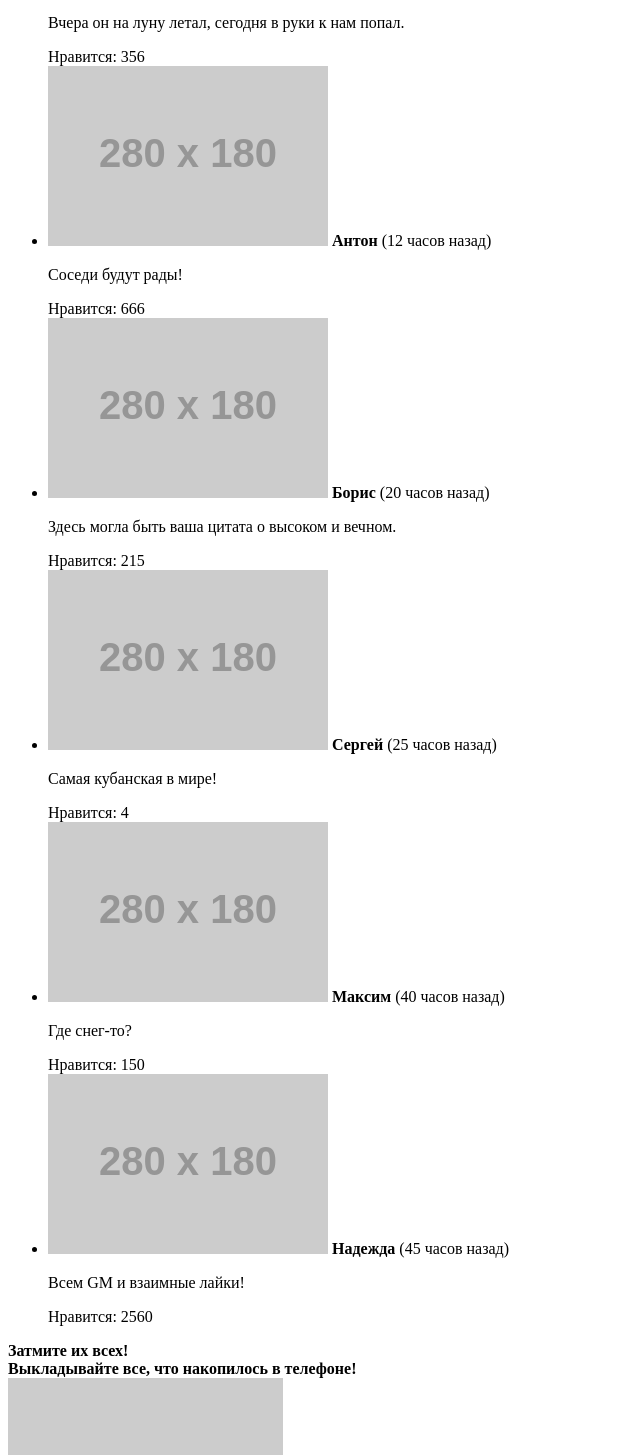
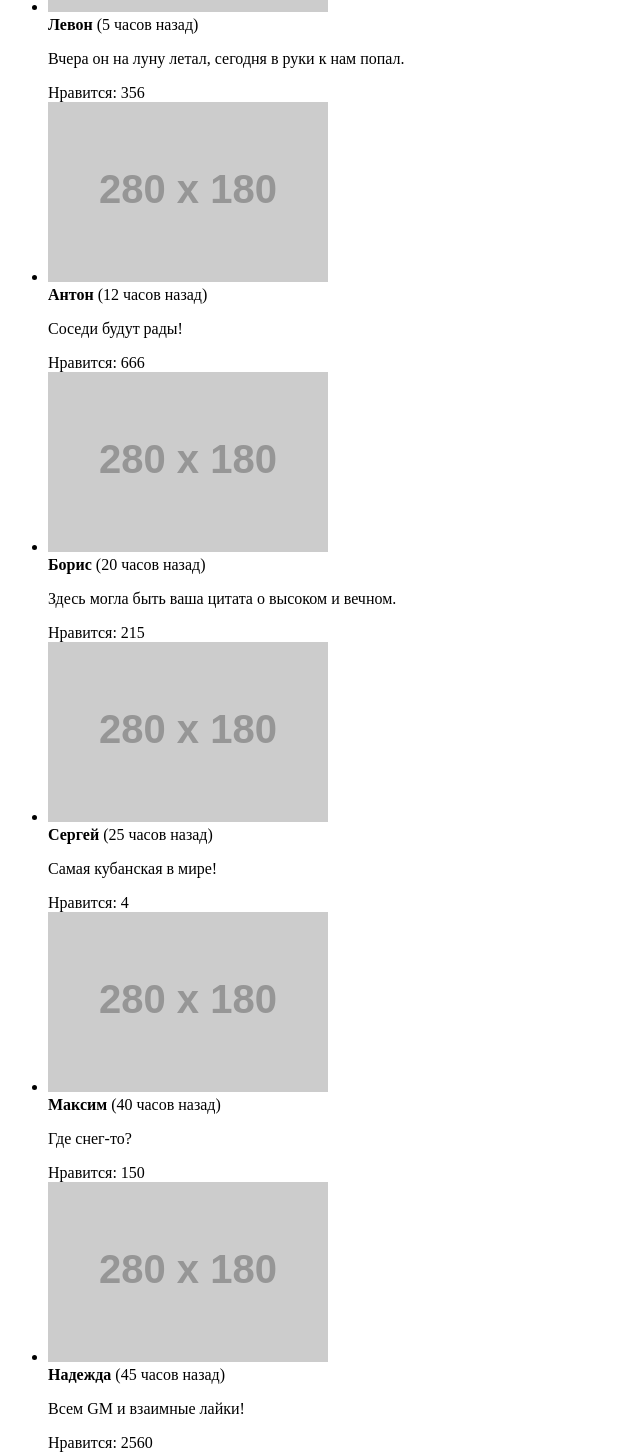
Before and after one commit to emilyms/670027-pink-18, a website: page source/photo.html in a window 1280 px wide. Shown: the part 647-2102 px from the top of the page, without its empty margins (0-640 px from the left). Drawn offline with Linux system fonts and the light colour scheme; placeholder pictures from the web are drawn by us.

Commit message:
Правки к разметке

```diff
--- a/source/photo.html
+++ b/source/photo.html
@@ -32,57 +32,71 @@
       <section class="photo-gallery">
         <h1 class="photo-gallery__title">Фотографии пользователей</h1>
         <p class="photo-gallery__info">Взгляните на фотографии, которые выкладывают пользователи! Видите, как не хватает ваших?</p>
-        <ul class="photo-gallery__list">
-          <li class="photo-gallery__item photo-gallery__item--panorama">
-            <img class="today-panorama" src="https://via.placeholder.com/320x140" width="320" height="140" alt="">
-            <b class="photo-gallery__name">Анна</b>
-            <time class="photo-gallery__time" datetime="">(5 минут назад)</time>
-            <p class="photo-gallery__text">
-              Прыгать или нет? Напишите в комментарии свой совет и смотрите прямую трансляцию в перископе, задавайте свои вопросы!
-            </p>
-            <a class="photo-gallery__like">Нравится: 215</a>
+        <ul class="photo-gallery__list user-photo">
+          <li class="user-photo__item">
+            <img class="user-photo__img user-photo__img--panorama" src="https://via.placeholder.com/320x140" width="320" height="140" alt="">
+            <div class="user-photo__wrapper">
+              <b class="user-photo__name">Анна</b>
+              <time class="user-photo__time" datetime="">(5 минут назад)</time>
+              <p class="user-photo__text">
+                Прыгать или нет? Напишите в комментарии свой совет и смотрите прямую трансляцию в перископе, задавайте свои вопросы!
+              </p>
+              <a class="user-photo__like">Нравится: 215</a>
+            </div>
           </li>
-          <li class="photo-gallery__item">
+          <li class="user-photo__item">
             <img src="https://via.placeholder.com/280x180" width="280" height="180" alt="">
-            <b class="photo-gallery__name">Левон</b>
-            <time class="photo-gallery__time" datetime="">(5 часов назад)</time>
-            <p class="photo-gallery__text">Вчера он на луну летал, сегодня в руки к нам попал.</p>
-            <a class="photo-gallery__like">Нравится: 356</a>
+            <div class="user-photo__wrapper">
+              <b class="user-photo__name">Левон</b>
+              <time class="user-photo__time" datetime="">(5 часов назад)</time>
+              <p class="user-photo__text">Вчера он на луну летал, сегодня в руки к нам попал.</p>
+              <a class="user-photo__like">Нравится: 356</a>
+            </div>
           </li>
-          <li class="photo-gallery__item">
+          <li class="user-photo__item">
             <img src="https://via.placeholder.com/280x180" width="280" height="180" alt="">
-            <b class="photo-gallery__name">Антон</b>
-            <time class="photo-gallery__time" datetime="">(12 часов назад)</time>
-            <p class="photo-gallery__text">Соседи будут рады!</p>
-            <a class="photo-gallery__like">Нравится: 666</a>
+            <div class="user-photo__wrapper">
+              <b class="user-photo__name">Антон</b>
+              <time class="user-photo__time" datetime="">(12 часов назад)</time>
+              <p class="user-photo__text">Соседи будут рады!</p>
+              <a class="user-photo__like">Нравится: 666</a>
+            </div>
           </li>
-          <li class="photo-gallery__item">
+          <li class="user-photo__item">
             <img src="https://via.placeholder.com/280x180" width="280" height="180" alt="">
-            <b class="photo-gallery__name">Борис</b>
-            <time class="photo-gallery__time" datetime="">(20 часов назад)</time>
-            <p class="photo-gallery__text">Здесь могла быть ваша цитата о высоком и вечном.</p>
-            <a class="photo-gallery__like">Нравится: 215</a>
+            <div class="user-photo__wrapper">
+              <b class="user-photo__name">Борис</b>
+              <time class="user-photo__time" datetime="">(20 часов назад)</time>
+              <p class="user-photo__text">Здесь могла быть ваша цитата о высоком и вечном.</p>
+              <a class="user-photo__like">Нравится: 215</a>
+            </div>
           </li>
-          <li class="photo-gallery__item">
+          <li class="user-photo__item">
             <img src="https://via.placeholder.com/280x180" width="280" height="180" alt="">
-            <b class="photo-gallery__name">Сергей</b>
-            <time class="photo-gallery__time" datetime="">(25 часов назад)</time>
-            <p class="photo-gallery__text">Самая кубанская в мире!</p>
-            <a class="photo-gallery__like">Нравится: 4</a>
+            <div class="user-photo__wrapper">
+              <b class="user-photo__name">Сергей</b>
+              <time class="user-photo__time" datetime="">(25 часов назад)</time>
+              <p class="user-photo__text">Самая кубанская в мире!</p>
+              <a class="user-photo__like">Нравится: 4</a>
+            </div>
           </li>
-          <li class="photo-gallery__item">
+          <li class="user-photo__item">
             <img src="https://via.placeholder.com/280x180" width="280" height="180" alt="">
-            <b class="photo-gallery__name">Максим</b>
-            <time class="photo-gallery__time" datetime="">(40 часов назад)</time>
-            <p class="photo-gallery__text">Где снег-то?</p>
-            <a class="photo-gallery__like">Нравится: 150</a>
+            <div class="user-photo__wrapper">
+              <b class="user-photo__name">Максим</b>
+              <time class="user-photo__time" datetime="">(40 часов назад)</time>
+              <p class="user-photo__text">Где снег-то?</p>
+              <a class="user-photo__like">Нравится: 150</a>
+            </div>
           </li>
-          <li class="photo-gallery__item">
+          <li class="user-photo__item">
             <img src="https://via.placeholder.com/280x180" width="280" height="180" alt="">
-            <b class="photo-gallery__name">Надежда</b>
-            <time class="photo-gallery__time" datetime="">(45 часов назад)</time>
-            <p class="photo-gallery__text">Всем GM и взаимные лайки!</p>
-            <a class="photo-gallery__like">Нравится: 2560</a>
+            <div class="user-photo__wrapper">
+              <b class="user-photo__name">Надежда</b>
+              <time class="user-photo__time" datetime="">(45 часов назад)</time>
+              <p class="user-photo__text">Всем GM и взаимные лайки!</p>
+              <a class="user-photo__like">Нравится: 2560</a>
+            </div>
           </li>
         </ul>
       </section>
```
Also changed, not shown: source/form.html (+40 -18 lines).
